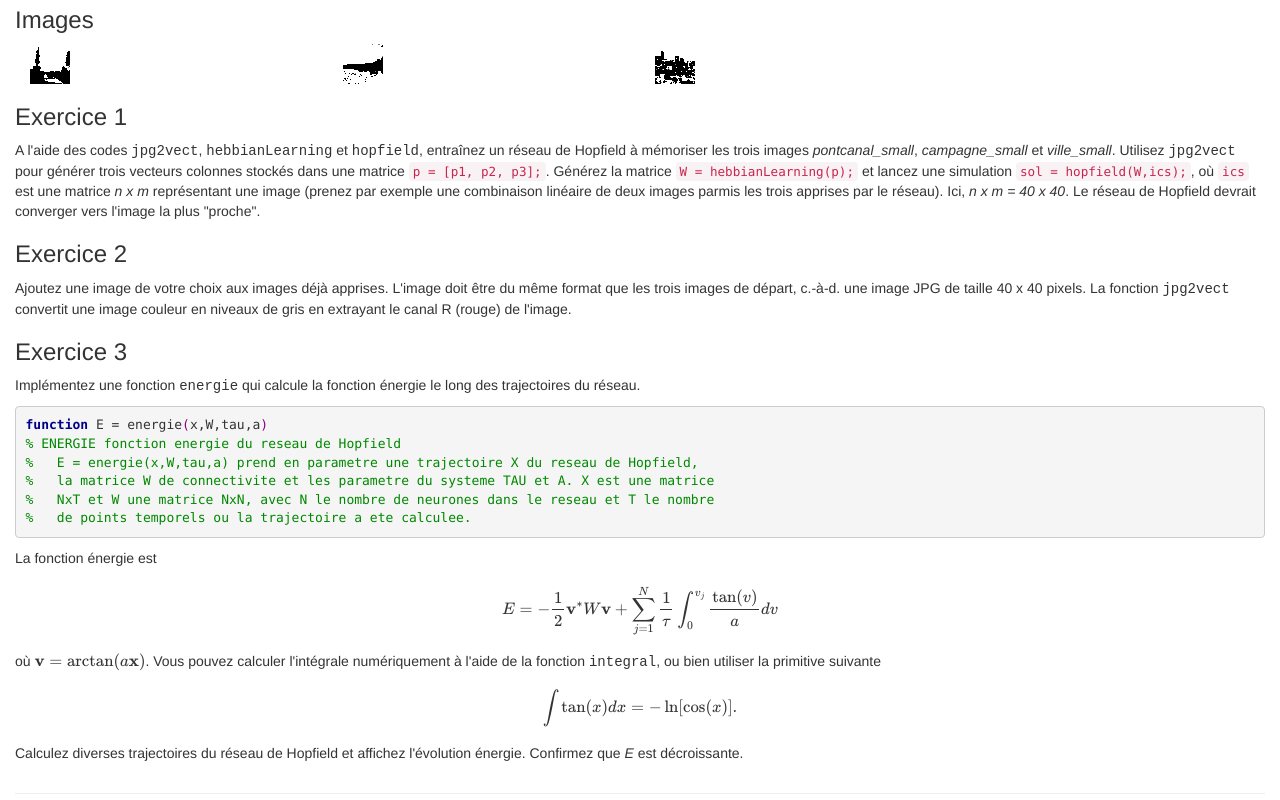
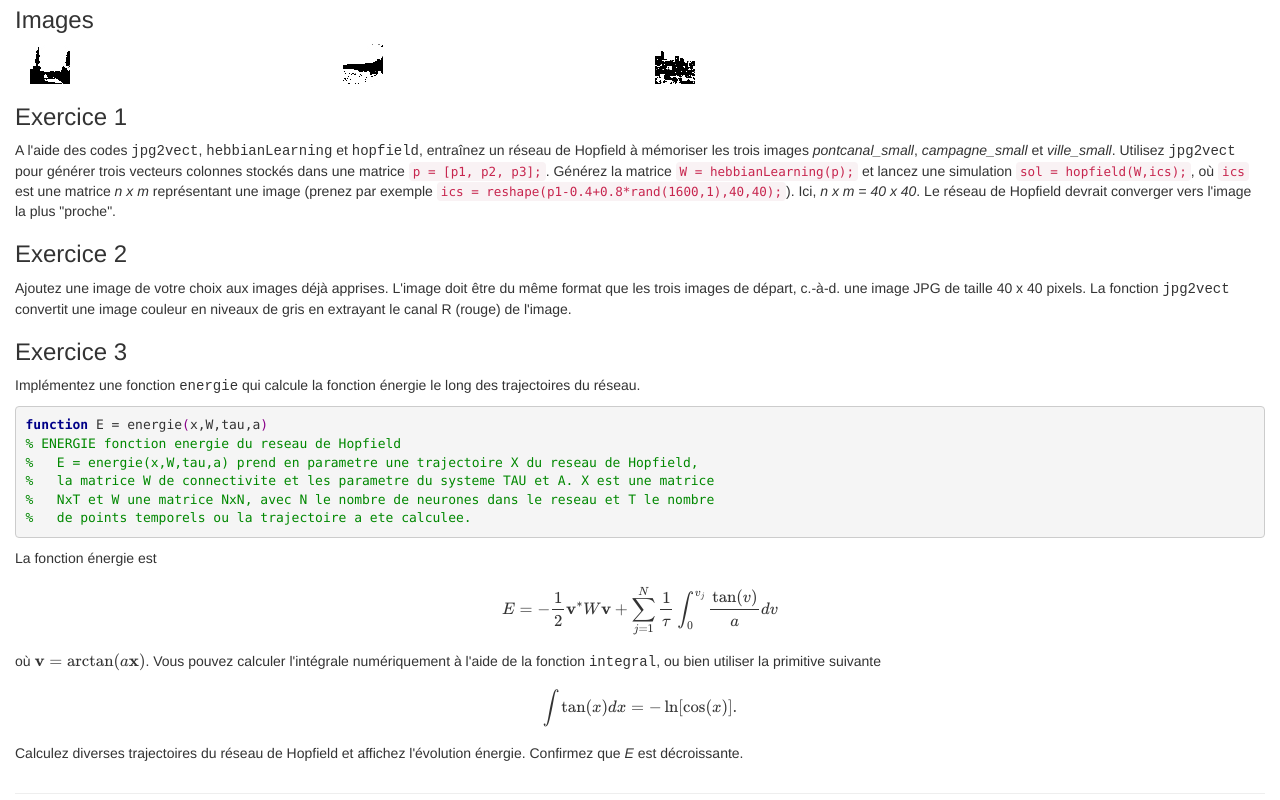
Before and after one commit to samubernard/samubernard.github.io, a plain HTML site: page teach/edoneuro/edoneuro3.html in a window 1280 px wide. Shown: the part 1106-1906 px from the top of the page. Drawn offline with nearby package versions, Linux system fonts and the light colour scheme; some packages are replaced by stand-ins of ours; files whose address does not match are found by name.

Commit message:
fixed ics

```diff
--- a/teach/edoneuro/edoneuro3.html
+++ b/teach/edoneuro/edoneuro3.html
@@ -122,7 +122,7 @@
       <div class="col-xs-12 col-sm-12 col-md-12">
         <h3>Exercice 1</h3>
         <p>A l'aide des codes <tt>jpg2vect</tt>, <tt>hebbianLearning</tt> et <tt>hopfield</tt>, entraînez un réseau de Hopfield à mémoriser les trois images <em>pontcanal_small</em>, <em>campagne_small</em> et <em>ville_small</em>.
-        Utilisez <tt>jpg2vect</tt> pour générer trois vecteurs colonnes stockés dans une matrice <code>p = [p1, p2, p3];</code>. Générez la matrice <code>W = hebbianLearning(p);</code> et lancez une simulation <code>sol = hopfield(W,ics);</code>, où <code>ics</code> est une matrice <var>n x m</var> représentant une image (prenez par exemple une combinaison linéaire de deux images parmis les trois apprises par le réseau). Ici, <var>n x m = 40 x 40</var>. Le réseau de Hopfield devrait converger vers l'image la plus "proche".</p>
+        Utilisez <tt>jpg2vect</tt> pour générer trois vecteurs colonnes stockés dans une matrice <code>p = [p1, p2, p3];</code>. Générez la matrice <code>W = hebbianLearning(p);</code> et lancez une simulation <code>sol = hopfield(W,ics);</code>, où <code>ics</code> est une matrice <var>n x m</var> représentant une image (prenez par exemple <code>ics = reshape(p1-0.4+0.8*rand(1600,1),40,40);</code>). Ici, <var>n x m = 40 x 40</var>. Le réseau de Hopfield devrait converger vers l'image la plus "proche".</p>
 
         <h3>Exercice 2</h3>
         <p>Ajoutez une image de votre choix aux images déjà apprises. L'image doit être du même format que les trois images de départ, c.-à-d. une image JPG de taille 40 x 40 pixels. La fonction <tt>jpg2vect</tt> convertit une image couleur en niveaux de gris en extrayant le canal R (rouge) de l'image.</p>
```
